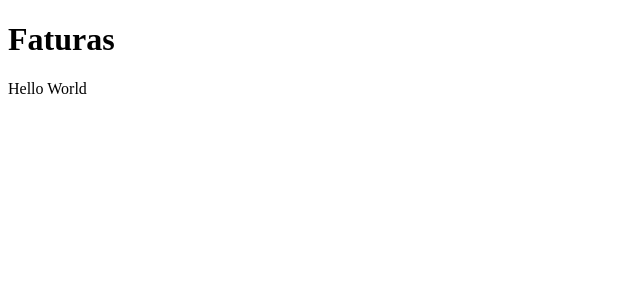
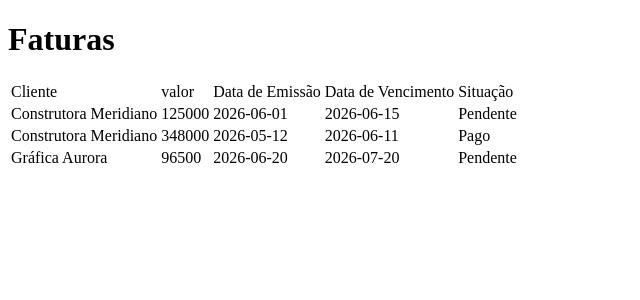
Before and after one commit to marronesg-bot/Gefina, a React (Vite) app in the folder web/: page / in a window 1280 px wide. Shown: the top 300 px of the page, without its empty margins (0-640 px from the left). Built offline with nearby package versions, Linux system fonts and the light colour scheme.

Commit message:
modularizar aplicacao em componentes
Closes #5

```diff
--- /dev/null
+++ b/web/src/App.tsx
@@ -0,0 +1,43 @@
+import InvoiceTable from './invoiceTable.tsx';
+import { Invoice } from './invoiceType.ts';
+
+const invoices: Invoice[] = [
+  {
+    id: 1,
+    amount: 125000,
+    status: 'pending',
+    issueDate: '2026-06-01',
+    dueDate: '2026-06-15',
+    customer: {
+      id: 1,
+      name: 'Construtora Meridiano',
+      email: 'contato@meridiano.com.br',
+    }
+  },{
+    id: 2,
+    amount: 348000,
+    status: 'paid',
+    issueDate: '2026-05-12',
+    dueDate: '2026-06-11',
+    customer: {
+      id: 1,
+      name: 'Construtora Meridiano',
+      email: 'contato@meridiano.com.br',
+    }
+  },{
+    id: 3,
+    amount: 96500,
+    status: 'pending',
+    issueDate: '2026-06-20',
+    dueDate: '2026-07-20',
+    customer: {
+      id: 2,
+      name: 'Gráfica Aurora',
+      email: 'contato@graficaaurora.com.br',
+    }
+  },
+];
+
+export default function App() {
+    return <InvoiceTable invoices={invoices} />
+}
--- /dev/null
+++ b/web/src/invoiceRow.tsx
@@ -0,0 +1,18 @@
+import { Invoice } from './invoiceType.ts';
+import statusLabel from './statusLabel.ts';
+
+interface InvoiceRowProps {
+    invoice: Invoice;
+}
+
+export default function InvoiceRow(props: InvoiceRowProps) {
+    const invoice = props.invoice;
+
+    return <tr>
+        <td>{invoice.customer.name}</td>
+        <td>{invoice.amount}</td>
+        <td>{invoice.issueDate}</td>
+        <td>{invoice.dueDate}</td>
+        <td>{statusLabel(invoice.status)}</td>
+    </tr>
+}
--- /dev/null
+++ b/web/src/invoiceTable.tsx
@@ -0,0 +1,28 @@
+import { Invoice } from './invoiceType.ts';
+import InvoiceRow from './invoiceRow.tsx';
+
+interface InvoiceTableProps {
+    invoices: Invoice[];
+}
+
+
+export default function InvoiceTable(props: InvoiceTableProps) {
+    const invoices = props.invoices;
+
+    return <table>
+        <thead>
+            <tr>
+                <td>Cliente</td>
+                <td>valor</td>
+                <td>Data de Emissão</td>
+                <td>Data de Vencimento</td>
+                <td>Situação</td>
+            </tr>
+        </thead>
+        <tbody>
+            {invoices.map(invoice => (
+                <InvoiceRow key={invoice.id} invoice={invoice} />
+            ))}
+        </tbody>
+    </table>
+}
--- /dev/null
+++ b/web/src/invoiceType.ts
@@ -0,0 +1,16 @@
+export type InvoiceStatus = 'pending' | 'paid';
+
+interface Customer {
+  id: number;
+  name: string;
+  email: string;
+}
+
+export interface Invoice {
+  id: number;
+  amount: number;
+  status: InvoiceStatus;
+  issueDate: string;
+  dueDate: string;
+  customer: Customer;
+}
--- a/web/src/main.tsx
+++ b/web/src/main.tsx
@@ -1,5 +1,6 @@
 import { createRoot} from "react-dom/client";
+import App from './App.tsx';
 
 const root = document.querySelector('div');
 
-if (root !== null) createRoot(root).render('Hello World');
+if (root !== null) createRoot(root).render(<App/>);
--- /dev/null
+++ b/web/src/statusLabel.ts
@@ -0,0 +1,5 @@
+import { InvoiceStatus } from './invoiceType.ts';
+
+export default function statusLabel(status: InvoiceStatus) {
+    return status === 'paid' ? 'Pago' : 'Pendente';
+}
--- a/web/tsconfig.json
+++ b/web/tsconfig.json
@@ -7,7 +7,7 @@
         "jsx": "react-jsx",
         "strict": true,
         "erasableSyntaxOnly": true,
-        "allowArbitraryExtensions": true,
+        "allowImportingTsExtensions": true,
         "noEmit": true
     },
 
```
Also changed, not shown: web/index.html (+93 -0 lines).
